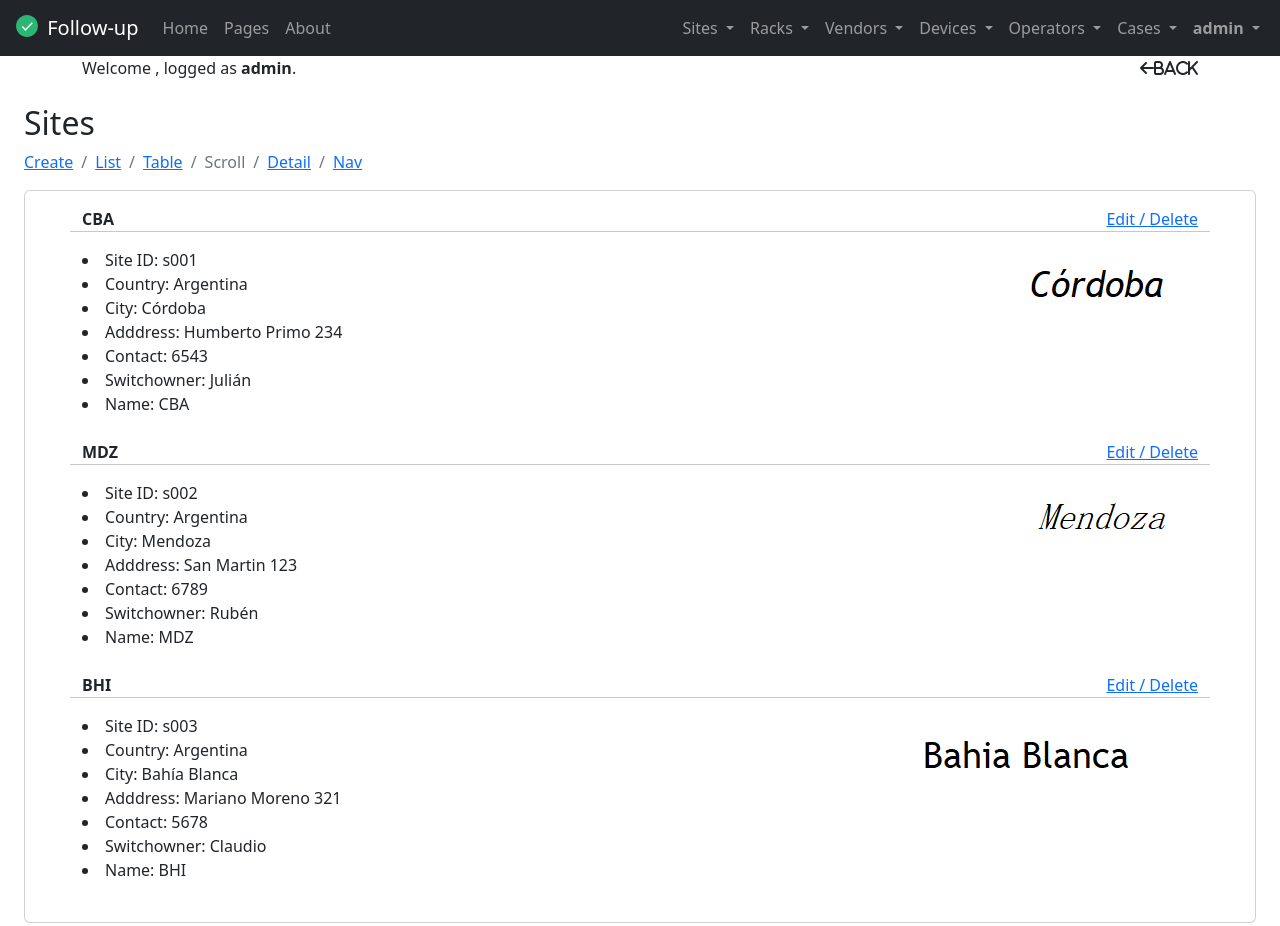
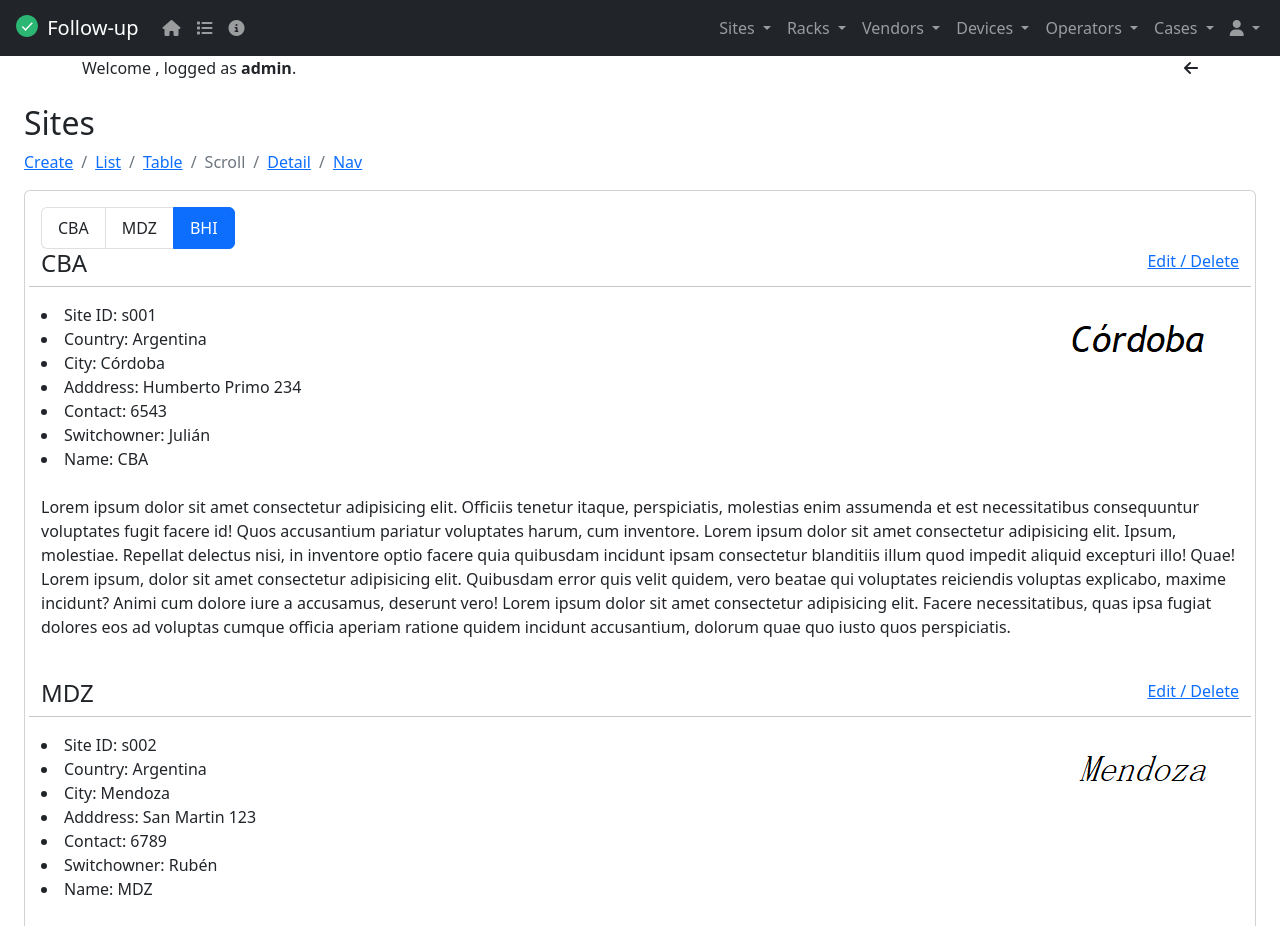
Before and after one commit to rjosedev/romanballesteros-pythonweb, a Django app: page /site_scroll/ in a window 1280 px wide. Shown: the top 926 px of the page. Run offline with Django 5.2, Linux system fonts and the light colour scheme; a user stored in the database is signed in; data comes from the database, SQL or seed files in the repository; both versions use the stored data as it was after the commit; some libraries are stand-ins or nearby versions.

Commit message:
site scroll and detail pages redesign

```diff
--- a/tasks/templates/base.html
+++ b/tasks/templates/base.html
@@ -1,5 +1,5 @@
 <!DOCTYPE html>
-<html lang="en">
+<html lang="en" data-bs-theme="dark">
   <head>
     <meta charset="UTF-8" />
     <meta http-equiv="X-UA-Compatible" content="IE=edge" />
@@ -30,12 +30,14 @@
             <div class="row">
               <div class="col">
                 <div class="text-start">
-                  Welcome <strong>{{request.user.first_name}} {{request.user.last_name}}</strong>, logged as <strong>{{request.user.username}}</strong>. {{message}}
+                  Welcome <strong>{{request.user.first_name}} {{request.user.last_name}}</strong>,
+                  logged as <strong>{{request.user.username}}</strong>.
+                  {{message}}
                 </div>
               </div>
               <div class="col col-lg-2">
                 <div class="text-end">
-                  <i class="fa fa-arrow-left" aria-hidden="true" onclick="window.history.back()">Back</i>
+                  <i class="fa fa-arrow-left" aria-hidden="true" onclick="window.history.back()"></i>
                 </div>
               </div>
             </div>
--- a/tasks/templates/navbar.html
+++ b/tasks/templates/navbar.html
@@ -5,14 +5,15 @@
       Follow-up
     </a>
     <ul class="navbar-nav ms-auto">
+
       <li class="nav-item">
-        <a href="/" class="nav-link">Home</a>
+        <a href="/" class="nav-link"><i class="fa-solid fa-house"></i></a>
       </li>
-      <li class="nav-item"></li>
-        <a href="/pages" class="nav-link">Pages</a>
+      <li class="nav-item">
+        <a href="/pages" class="nav-link"><i class="fa-solid fa-list"></i></a>
       </li>
-      <li class="nav-item"></li>
-        <a href="/about" class="nav-link">About</a>
+      <li class="nav-item">
+        <a href="/about" class="nav-link"><i class="fa-solid fa-circle-info"></i></a>
       </li>
     </ul>
     <button class="navbar-toggler" type="button" data-bs-toggle="collapse" data-bs-target="#navbarNavDarkDropdown" aria-controls="navbarNavDarkDropdown" aria-expanded="false" aria-label="Toggle navigation">
@@ -122,9 +123,11 @@
           <ul class="navbar-nav">
             <li class="nav-item dropdown">
               <a class="nav-link dropdown-toggle" href="#" id="navbarDarkDropdownMenuLink" role="button" data-bs-toggle="dropdown" aria-expanded="false">
-                <strong>{{request.user.username}}</strong>
+                <i class="fa-solid fa-user"></i>
               </a>
               <ul class="dropdown-menu dropdown-menu-dark dropdown-menu-end" aria-labelledby="navbarDarkDropdownMenuLink">
+                <li><a class="dropdown-item" href="/edit_profile"><strong>{{request.user.username}}</strong></a></li>
+                <li><hr class="dropdown-divider"></li>
                 <li><a class="dropdown-item">Tasks</a></li>
                   <ul>
                     <li><a class="dropdown-item" href="{% url 'task_create' %}">Create</a></li>
@@ -133,7 +136,7 @@
                     <li><a class="dropdown-item" href="{% url 'task_table' %}">Table</a></li>
                   </ul>
                 </li>
-                <li><a class="dropdown-item" href="/edit_profile">Edit profile</a></li>
+                <li><hr class="dropdown-divider"></li>
                 <li><a class="dropdown-item" href="/logout">Logout</a></li>
               </ul>
             </li>
--- a/tasks/templates/site_edit.html
+++ b/tasks/templates/site_edit.html
@@ -6,7 +6,9 @@
 
 <nav aria-label="breadcrumb">
   <ol class="breadcrumb">
+    {% if user.is_staff %}
     <li class="breadcrumb-item"><a href="/site_create">Create</a></li>
+    {% endif %}
     <li class="breadcrumb-item"><a href="/sites">List</a></li>
     <li class="breadcrumb-item"><a href="/site_table">Table</a></li>
     <li class="breadcrumb-item"><a href="/site_scroll">Scroll</a></li>
--- a/tasks/templates/site_scroll.html
+++ b/tasks/templates/site_scroll.html
@@ -6,7 +6,9 @@
 
 <nav aria-label="breadcrumb">
   <ol class="breadcrumb">
+    {% if user.is_staff %}
     <li class="breadcrumb-item"><a href="/site_create">Create</a></li>
+    {% endif %}
     <li class="breadcrumb-item"><a href="/sites">List</a></li>
     <li class="breadcrumb-item"><a href="/site_table">Table</a></li>
     <li class="breadcrumb-item active" aria-current="page">Scroll</li>
@@ -18,22 +20,29 @@
 <div class="card mb-4">
   <div class="card-body">
 
-
+    <div class="row">
+      <div class="col-2">
+        <div id="list-example" class="list-group list-group-horizontal">
           {% for site in sites %}
-
-    <div class="container">
+          <a class="list-group-item list-group-item-action" href="#{{site.name}}">{{site.name}}</a>
+          {% endfor %}
+        </div>
+      </div>
+      <div class="col-12">
+        <div data-bs-spy="scroll" data-bs-target="#list-example" data-bs-smooth-scroll="true" class="scrollspy-example" tabindex="0">
+          {% for site in sites %}
           <div class="row">
-
-        <div>
-          <strong>{{site.name}}</strong>
+            <div class="col-6">
+              <h4 id="{{site.name}}">{{site.name}}</h4>
+            </div>
+            <div class="col-6">
               {% if user.is_staff %}
-          <td>
-             <a class="rounded float-end" href="{% url 'site_edit' site.id %}">Edit / Delete</a>
-          </td>
+              <td><a class="rounded float-end" href="{% url 'site_edit' site.id %}"> Edit / Delete</a></td>
               {% endif %}
             </div>
             <hr>
-
+          </div>
+          <div class="row">
             <div class="col-6">
               <li>Site ID: {{site.siteId}}</li>
               <li>Country: {{site.country}}</li>
@@ -43,22 +52,27 @@
               <li>Switchowner: {{site.switchowner}}</li>
               <li>Name: {{site.name}}</li>
             </div>
-
-        <div class="col-6" enctype="multipart/form-data">
+            <div class="col-6">
               <section>
                 <img
-              class="rounded float-end"
+                class="img-fluid float-end"
                 src="{{ site.siteImage.url }}"
-              class="rounded float-end"
-              alt="{{ site.name }}"
-            />
+                alt="{{ site.name }}"/>
               </section>
             </div>
-
           </div>
           <br>
+          <p>
+            Lorem ipsum dolor sit amet consectetur adipisicing elit. Officiis tenetur itaque, perspiciatis, molestias enim assumenda et est necessitatibus consequuntur voluptates fugit facere id! Quos accusantium pariatur voluptates harum, cum inventore.
+            Lorem ipsum dolor sit amet consectetur adipisicing elit. Ipsum, molestiae. Repellat delectus nisi, in inventore optio facere quia quibusdam incidunt ipsam consectetur blanditiis illum quod impedit aliquid excepturi illo! Quae!
+            Lorem ipsum, dolor sit amet consectetur adipisicing elit. Quibusdam error quis velit quidem, vero beatae qui voluptates reiciendis voluptas explicabo, maxime incidunt? Animi cum dolore iure a accusamus, deserunt vero!
+            Lorem ipsum dolor sit amet consectetur adipisicing elit. Facere necessitatibus, quas ipsa fugiat dolores eos ad voluptas cumque officia aperiam ratione quidem incidunt accusantium, dolorum quae quo iusto quos perspiciatis.
+          </p>
+          <br>
+          {% endfor %}
         </div>
-    {% endfor %}
+      </div>
+    </div>
 
   </div>
 </div>
--- a/tasks/templates/site_table.html
+++ b/tasks/templates/site_table.html
@@ -6,7 +6,9 @@
 
 <nav aria-label="breadcrumb">
   <ol class="breadcrumb">
+    {% if user.is_staff %}
     <li class="breadcrumb-item"><a href="/site_create">Create</a></li>
+    {% endif %}
     <li class="breadcrumb-item"><a href="/sites">List</a></li>
     <li class="breadcrumb-item active" aria-current="page">Table</li>
     <li class="breadcrumb-item"><a href="/site_scroll">Scroll</a></li>
--- a/tasks/templates/sites.html
+++ b/tasks/templates/sites.html
@@ -6,7 +6,9 @@
 
 <nav aria-label="breadcrumb">
   <ol class="breadcrumb">
+    {% if user.is_staff %}
     <li class="breadcrumb-item"><a href="/site_create">Create</a></li>
+    {% endif %}
     <li class="breadcrumb-item active" aria-current="page">List</li>
     <li class="breadcrumb-item"><a href="/site_table">Table</a></li>
     <li class="breadcrumb-item"><a href="/site_scroll">Scroll</a></li>
```
Also changed, not shown: tasks/templates/site_detail.html (+11 -5 lines), tasks/templates/site_nav.html (+10 -6 lines), db.sqlite3. Lines whose indentation alone changed are shown as unchanged.
